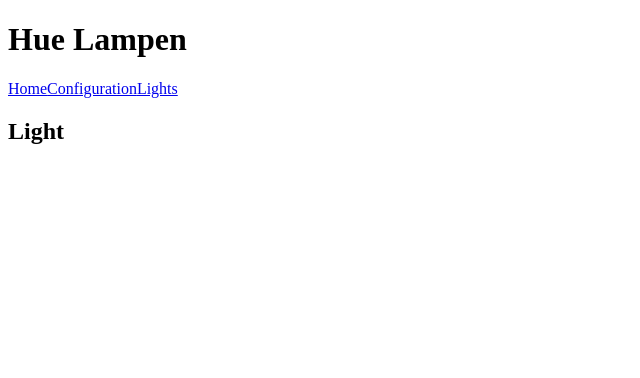
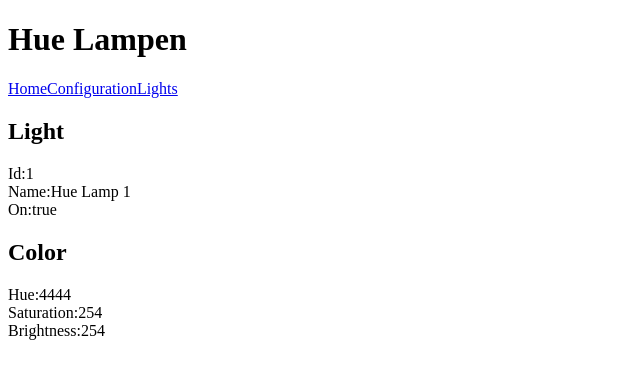
Before and after one commit to RVorthoren/hueLampAppAngular2, an Angular app: page /lights/1 in a window 1280 px wide. Shown: the top 378 px of the page, without its empty margins (0-640 px from the left). Built offline with nearby package versions, Linux system fonts and the light colour scheme.

Commit message:
Get light data from lights service

```diff
--- a/src/app/light/light.component.html
+++ b/src/app/light/light.component.html
@@ -1,3 +1,37 @@
 <h2>
   Light
 </h2>
+
+<div>
+  <span>Id:</span>
+  <span>{{light.id}}</span>
+</div>
+
+<div>
+  <span>Name:</span>
+  <span>{{light.name}}</span>
+</div>
+
+<div>
+  <span>On:</span>
+  <span>{{light.on}}</span>
+</div>
+
+<h2>
+  Color
+</h2>
+
+<div>
+  <span>Hue:</span>
+  <span>{{light.hue}}</span>
+</div>
+
+<div>
+  <span>Saturation:</span>
+  <span>{{light.saturation}}</span>
+</div>
+
+<div>
+  <span>Brightness:</span>
+  <span>{{light.brightness}}</span>
+</div>
--- a/src/app/light/light.component.ts
+++ b/src/app/light/light.component.ts
@@ -2,6 +2,7 @@
 import { ActivatedRoute, Params }   from '@angular/router';
 
 import { Light } from '../light';
+import { LightsService } from '../lights/lights.service';
 
 @Component({
   selector: 'light',
@@ -12,12 +13,16 @@
 
   private light: Light;
 
-  constructor(private route: ActivatedRoute) { }
+  constructor(
+    private route: ActivatedRoute,
+    private lightService: LightsService
+  ) { }
 
   ngOnInit() {
     this.route.params.subscribe((params: Params) => {
        let paramsId = params['id'];
-       console.log('params id', paramsId);
+
+       this.light = this.lightService.getLight(paramsId);
     });
   }
 
--- a/src/app/lights/lights.service.ts
+++ b/src/app/lights/lights.service.ts
@@ -13,6 +13,13 @@
     if (!this.lights) this.addTestLights();
 
     return Promise.resolve(this.lights);
+  }
+
+  getLight(id: number) {
+    if (!this.lights) this.addTestLights();
+    if (!(id in this.lights)) return {};
+
+    return this.lights[id];
   }
 
   private addTestLights(): void {
```
